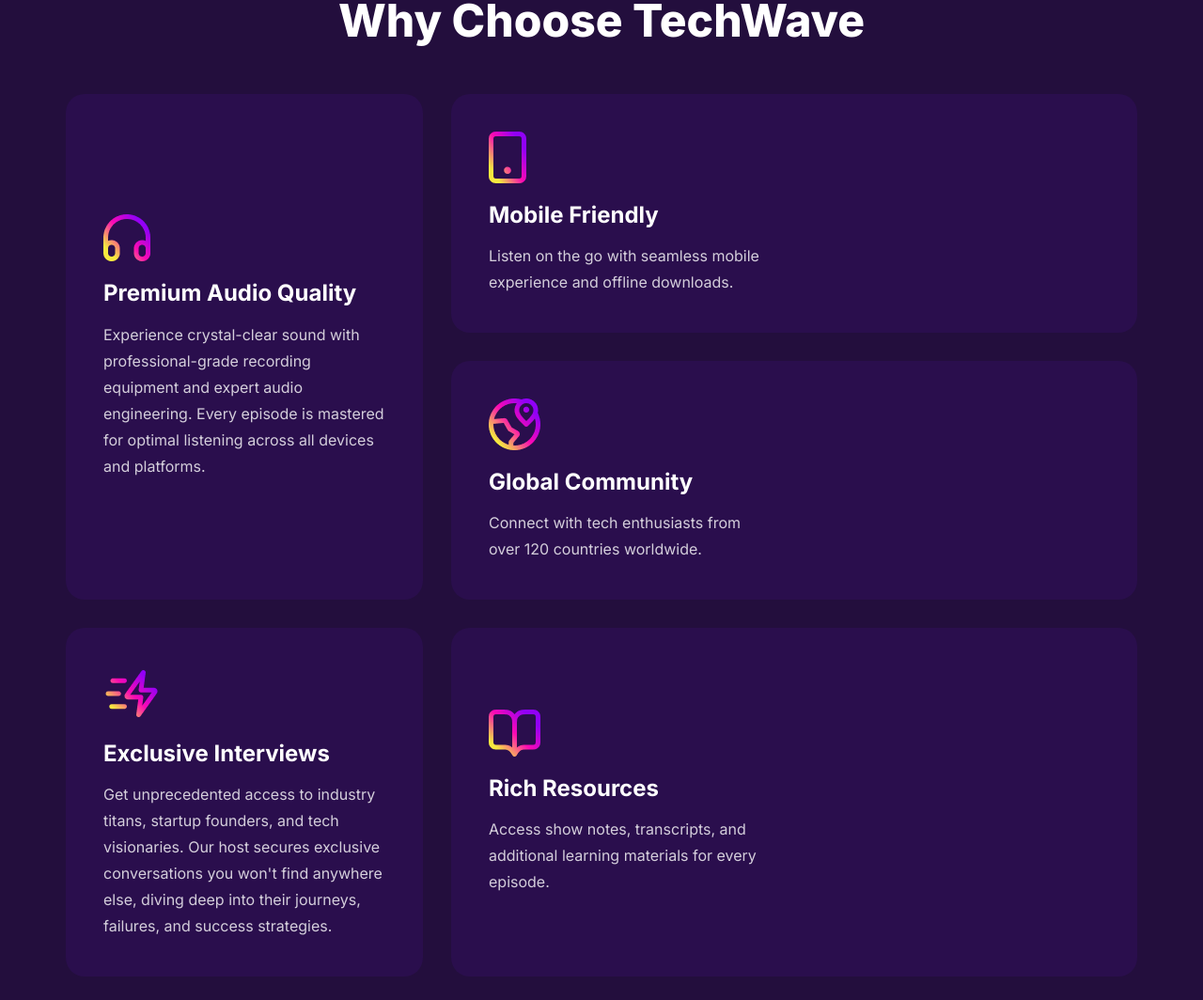
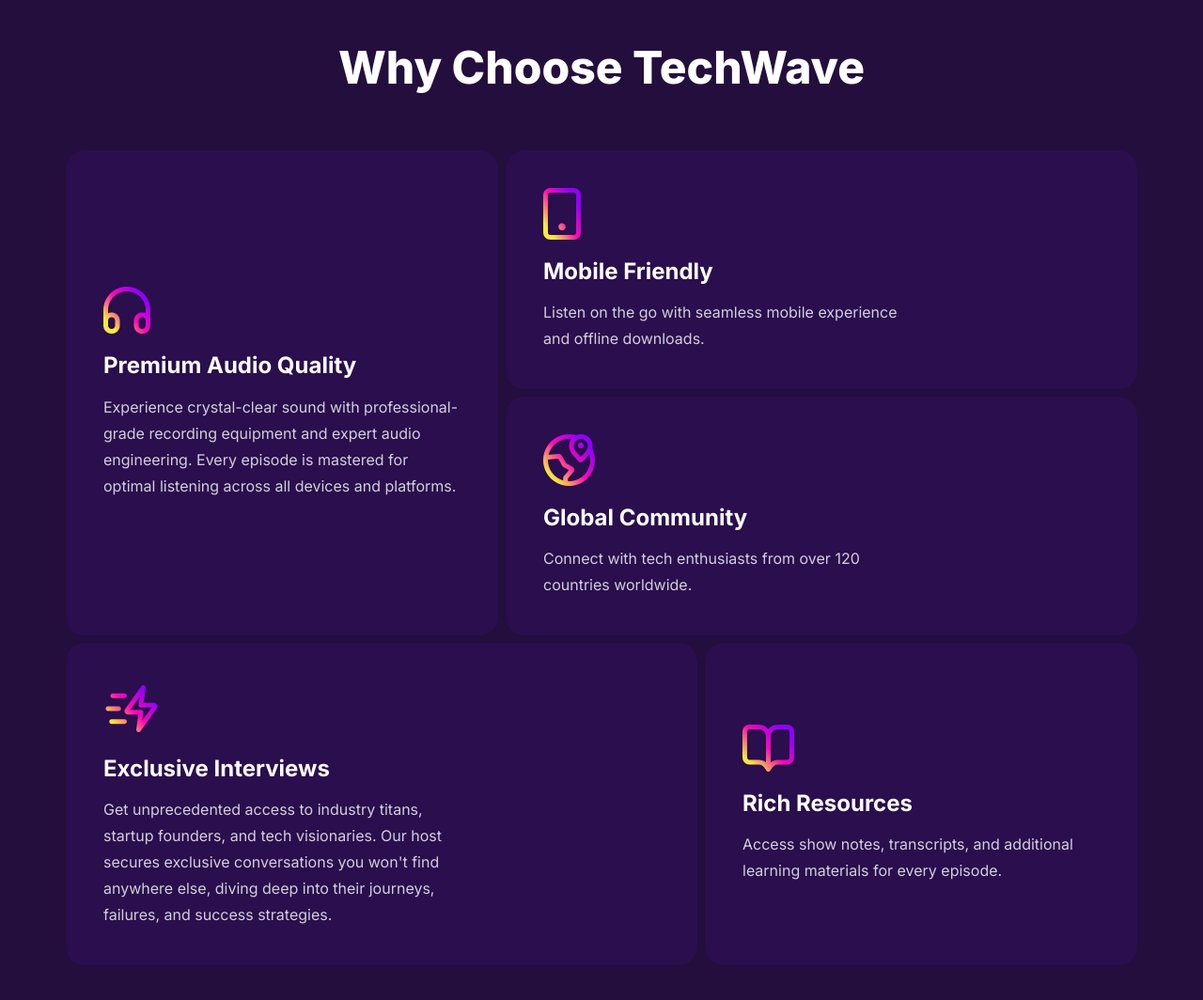
Before and after one commit to jumana-rahman/A02-TechWave, a plain HTML site: page index.html in a window 1280 px wide. Shown: the part 1456-2520 px from the top of the page at 94% size. Drawn offline with Linux system fonts and the light colour scheme.

Commit message:
updated grid layout in why choose section

```diff
--- a/css/style.css
+++ b/css/style.css
@@ -140,11 +140,11 @@
 /* Menu Part End */
 /* Banner Part Start */
 #banner{
-    padding: 50px 0 160px 0;
+    padding: 100px 0 160px 0;
     background-image: url("../assets/hero-bg.png");
     background-repeat: no-repeat;
     background-size: contain;
-    /* background-position: center; */
+    background-position: center;
     text-align: center;
 }
 .banner-img{
@@ -247,16 +247,40 @@
     padding: 80px 0;
     background: #230E3D;
 }
-.choose-contents{
-    padding-top: 40px;
+
+.choose-contents {
+    padding-top: 50px;
     display: grid;
-    grid-template-columns: 1fr 5fr;
-    /* grid-template-rows: repeat(3, 1fr); */
-    gap: 30px;
+    grid-template-columns: repeat(5, 1fr);
+    /* grid-template-rows: repeat(5, 1fr); */
+    gap: 8px;
+
 }
-.audio{
-    grid-row: 1/3;
+
+.audio {
+    grid-row: span 2 / span 2;
 }
+
+.device {
+    grid-column: span 4 / span 4;
+}
+
+.location {
+    grid-column: span 4 / span 4;
+    grid-column-start: 2;
+    grid-row-start: 2;
+}
+
+.interview {
+    grid-column: span 4 / span 4;
+    /* grid-row-start: 3; */
+}
+
+.resources {
+    grid-column-start: 5;
+    /* grid-row-start: 3; */
+}
+
 .choose-contents .card{
     padding: 40px;
     background: rgba(53, 17, 101, 0.4);
@@ -271,7 +295,8 @@
 .choose-contents .card p{
     font-size: 1rem;
     line-height: 28px;
-    width: 300px;
+    width: 380px;
+    text-align: start;
 }
 /* Choose Section End */
 
```
